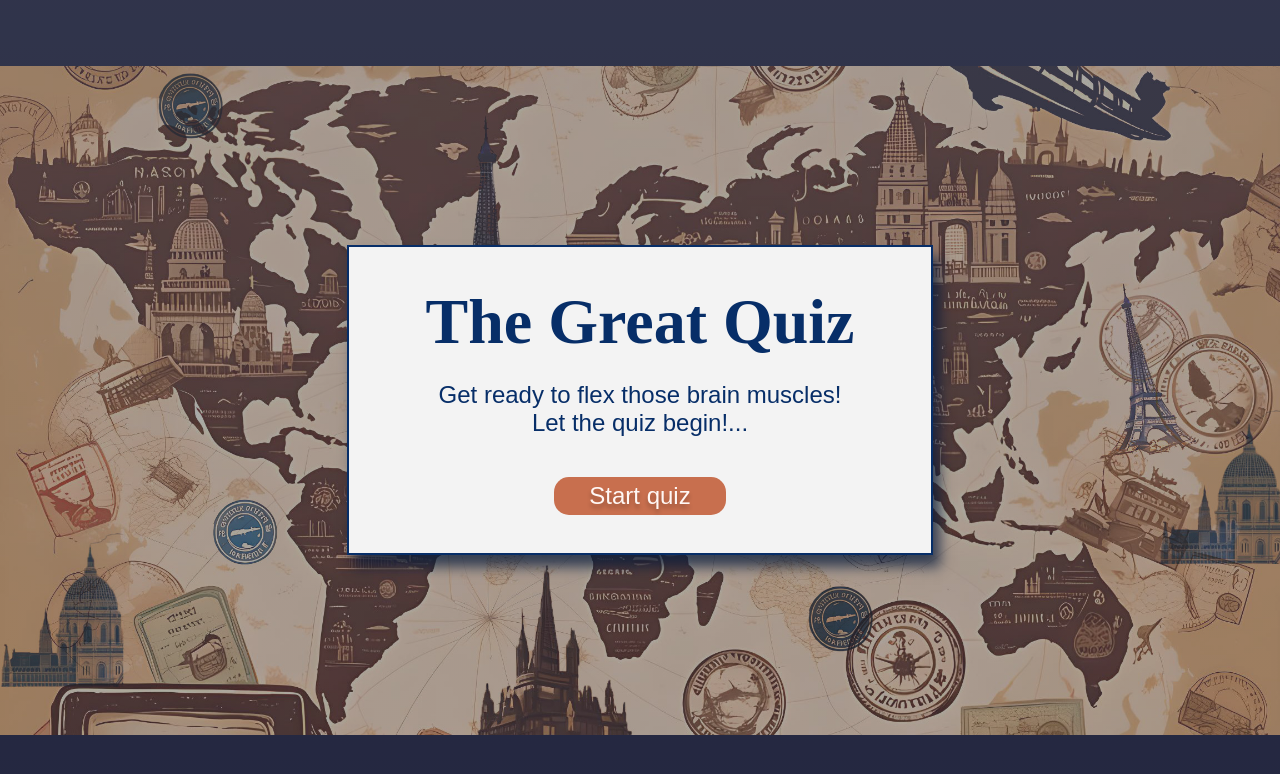
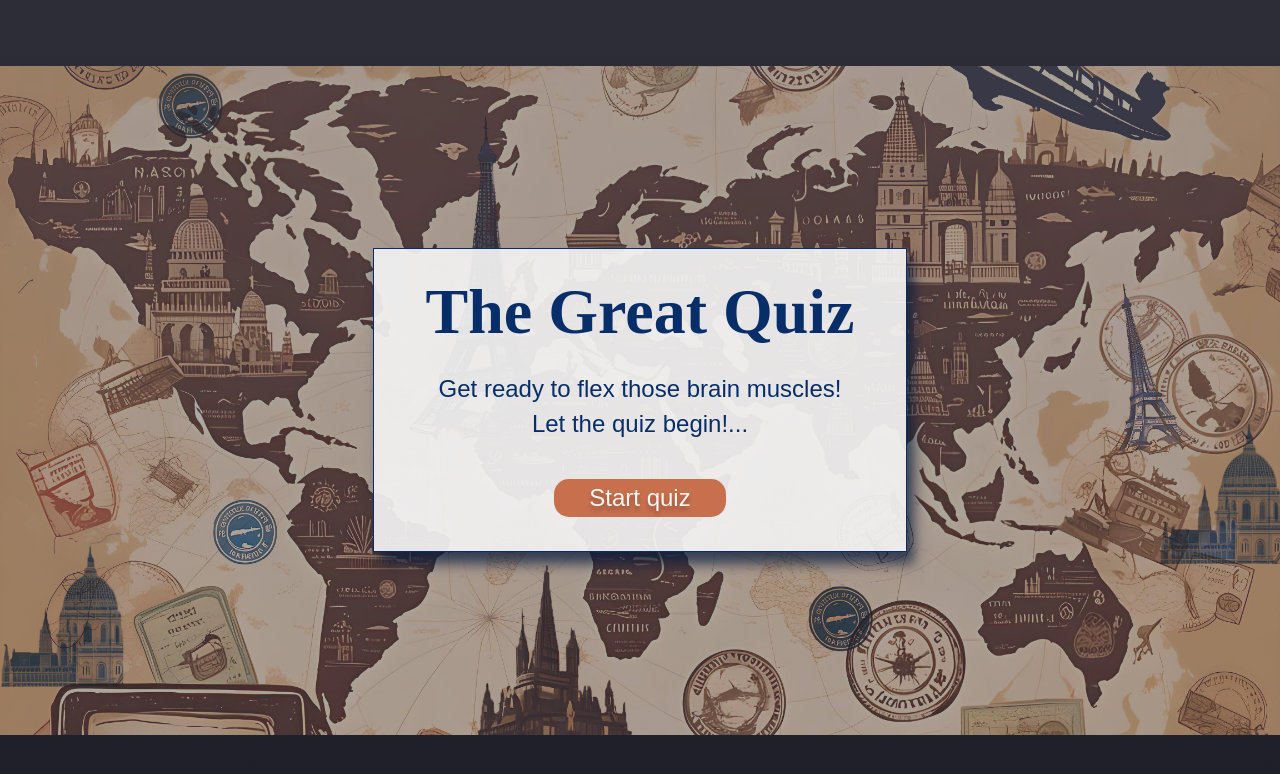
Before and after one commit to pfjoana/react-trivia-quizz, a React (Vite) app: page / in a window 1280 px wide. Shown: the top 774 px of the page. Built offline with nearby package versions, Linux system fonts and the light colour scheme; no server answers; a web font is replaced by a local one.

Commit message:
style: variables and first screen variables with colors and tipography were added and applied into the first screen, as well as some retouching of the background

```diff
--- a/src/styles/App.scss
+++ b/src/styles/App.scss
@@ -7,7 +7,7 @@
 
 
 body {
-background-color:  rgb(10, 15, 43);
+background-color: black;
 }
 
 .main-screen {
@@ -40,12 +40,12 @@ background-color:  rgb(10, 15, 43);
   display: flex;
   flex-direction: column;
   justify-content: center;
-  padding: 3% 6%;
+  padding: 2% 4%;
   text-align: center;
-  background-color: #f3f3f3;
+  background-color: #f3f3f3ec;
   z-index: 2;
   box-shadow: $box-drop-shadow;
-  border: $text-color 2px solid;
+  border: $text-color 1.5px solid;
 }
 
 .start-screen {
@@ -59,8 +59,9 @@ background-color:  rgb(10, 15, 43);
   p {
     font-family: $font-text;
     font-size: 1.5rem;
+    line-height: 2.2rem;
     color: $text-color;
-    margin-bottom: 40px;
+    margin-bottom: 38px;
   }
 
   button {
@@ -72,7 +73,9 @@ background-color:  rgb(10, 15, 43);
     border: none;
     border-radius: 15px;
     margin: auto;
+    margin-bottom: 8px;
     padding: 5px 35px;
     text-shadow: $button-text-shadow;
+    cursor: pointer;
 }
 }
```
